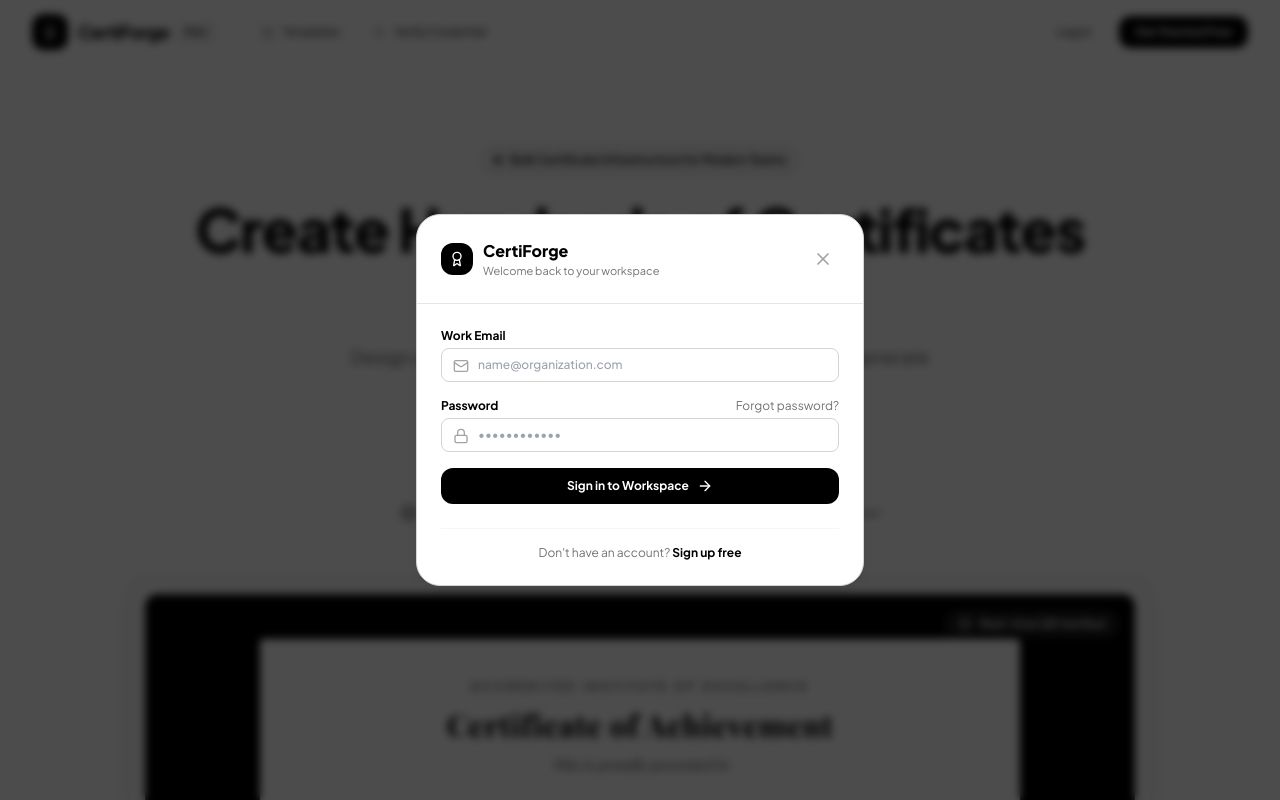
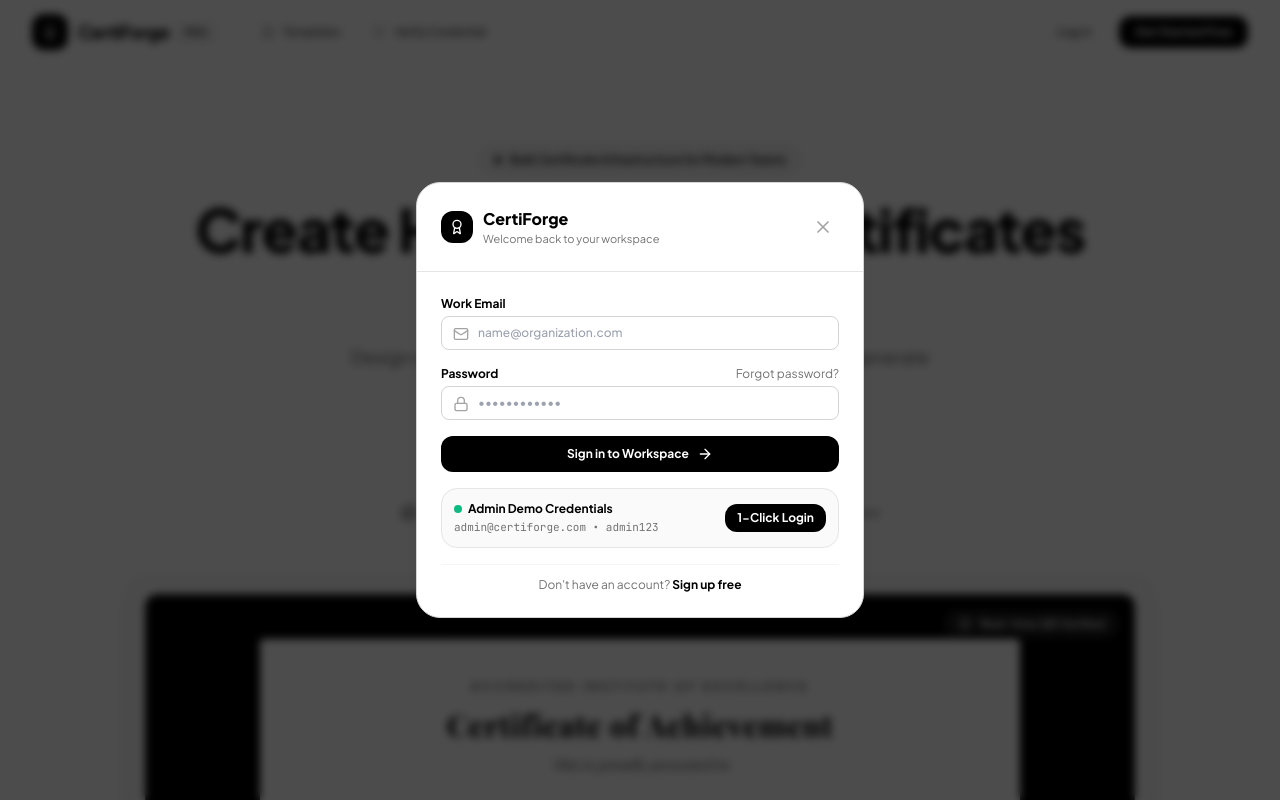
Before and after one commit to student-smi/YAARI_certificate, a React (Vite) app: page / in a window 1280 px wide. Both pictures are taken after a click on the button "Log in". Shown: the top 800 px of the page. Built offline with nearby package versions, Linux system fonts and the light colour scheme; a web font is replaced by a local one.

Commit message:
feat: add quick 1-click admin demo login to AuthModal

```diff
--- a/src/components/Auth/AuthModal.tsx
+++ b/src/components/Auth/AuthModal.tsx
@@ -207,8 +207,45 @@
             </form>
           )}
 
+          {/* Quick Admin Demo Credentials Card */}
+          <div className="mt-4 p-3 rounded-2xl bg-neutral-50 border border-neutral-200 flex items-center justify-between text-xs">
+            <div>
+              <span className="font-bold text-black flex items-center gap-1.5">
+                <span className="w-2 h-2 rounded-full bg-emerald-500"></span>
+                <span>Admin Demo Credentials</span>
+              </span>
+              <span className="text-[11px] text-neutral-500 font-mono block mt-0.5">
+                admin@certiforge.com • admin123
+              </span>
+            </div>
+            <button
+              type="button"
+              disabled={isLoading}
+              onClick={async () => {
+                setIsLoading(true);
+                try {
+                  const demoUser = await StorageService.loginUser(
+                    'admin@certiforge.com',
+                    'admin123',
+                    'Tejas Gogavale',
+                    'CertiForge Global'
+                  );
+                  onSuccess(demoUser, false);
+                  onClose();
+                } catch (e: any) {
+                  setAuthError(e?.message || 'Demo login failed');
+                } finally {
+                  setIsLoading(false);
+                }
+              }}
+              className="px-3 py-1.5 bg-black hover:bg-neutral-800 text-white font-bold text-xs rounded-xl shadow-xs transition-colors shrink-0"
+            >
+              1-Click Login
+            </button>
+          </div>
+
           {/* Switch mode */}
-          <div className="mt-6 pt-4 border-t border-neutral-100 text-center text-xs text-neutral-500">
+          <div className="mt-4 pt-3 border-t border-neutral-100 text-center text-xs text-neutral-500">
             {mode === 'login' ? (
               <p>
                 Don't have an account?{' '}
```
